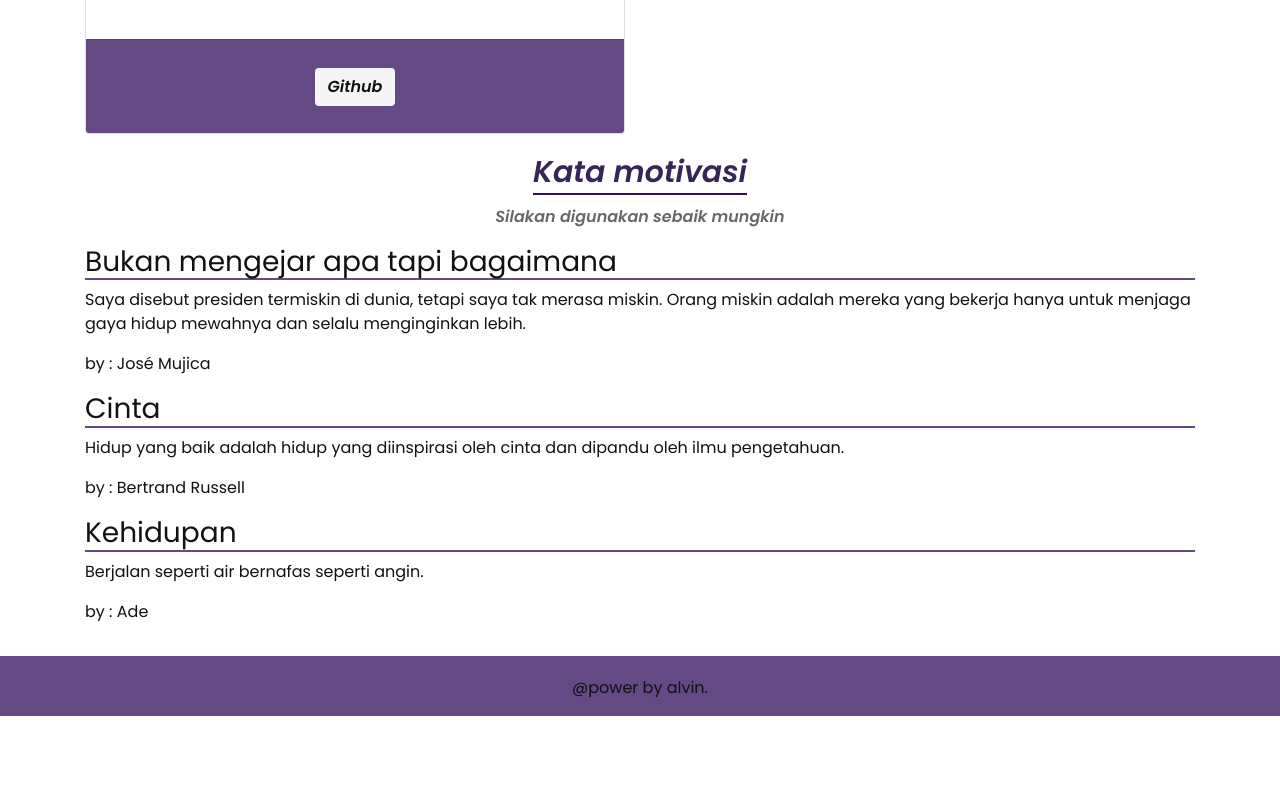
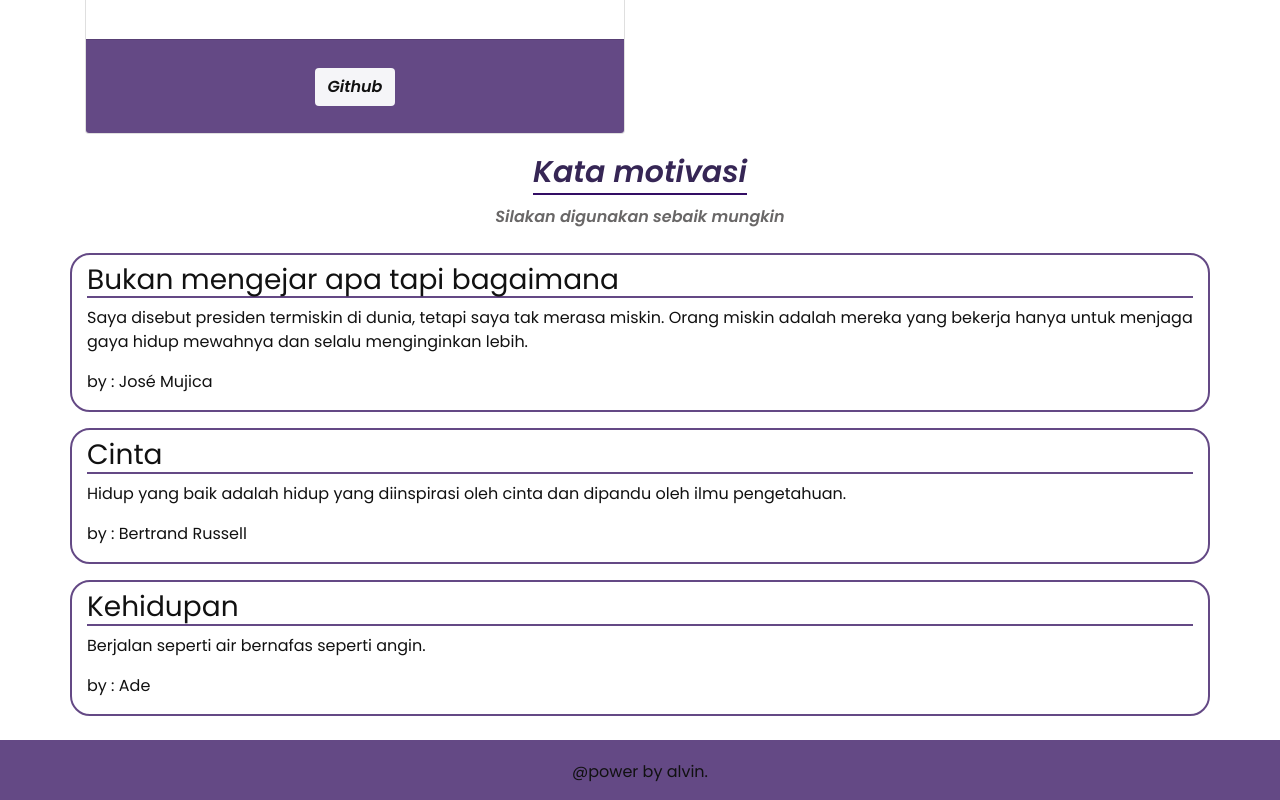
Before and after one commit to alvinades98/alvinades98.github.io, a plain HTML site: page index.html in a window 1280 px wide. Shown: the part 1593-2393 px from the top of the page. Before the commit the page ends 2309 px from the top, so only its background shows below. Drawn offline with Linux system fonts and the light colour scheme.

Commit message:
menambahkan border pada kata motivasi

```diff
--- a/assets/style.css
+++ b/assets/style.css
@@ -106,3 +106,7 @@ body{
 .judul-motifasi{
 	border-bottom: rgb(100, 73, 133) solid 2px;
 }
+.brd{
+	border: rgb(100, 73, 133) solid 2px;
+	border-radius: 20px;
+}
--- a/index.html
+++ b/index.html
@@ -148,18 +148,18 @@
                 </div>
 
 
-                <div class="col-md-12" >
-                    <h3 class="judul-motifasi "> Bukan mengejar apa tapi bagaimana </h3>
+                <div class="col-md-12 brd mb-2 mt-2" >
+                    <h3 class="judul-motifasi mt-2"> Bukan mengejar apa tapi bagaimana </h3>
                     <p>Saya disebut presiden termiskin di dunia, tetapi saya tak merasa miskin. Orang miskin adalah mereka yang bekerja hanya untuk menjaga gaya hidup mewahnya dan selalu menginginkan lebih.</p>
                     <figure>by : José Mujica</figure>
                 </div>
-                <div class="col-md-12" >
-                    <h3 class="judul-motifasi "> Cinta </h3>
+                <div class="col-md-12 brd mb-2 mt-2" >
+                    <h3 class="judul-motifasi mt-2"> Cinta </h3>
                     <p>Hidup yang baik adalah hidup yang diinspirasi oleh cinta dan dipandu oleh ilmu pengetahuan.</p>
                     <figure>by : Bertrand Russell</figure>
                 </div>
-                <div class="col-md-12" >
-                    <h3 class="judul-motifasi "> Kehidupan </h3>
+                <div class="col-md-12 brd mb-2 mt-2" >
+                    <h3 class="judul-motifasi mt-2"> Kehidupan </h3>
                     <p>Berjalan seperti air bernafas seperti angin.</p>
                     <figure>by : Ade</figure>
                 </div>
```
